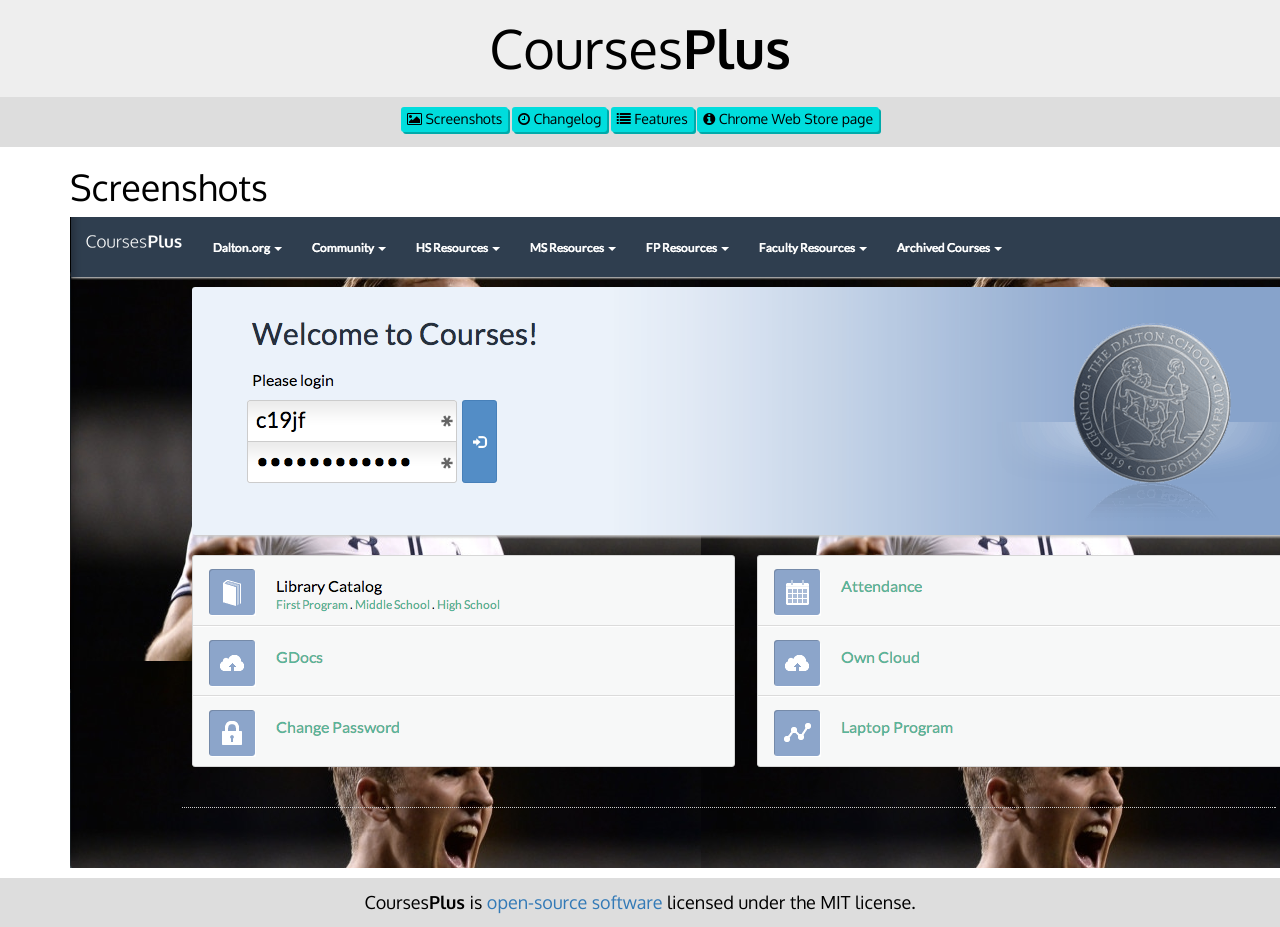
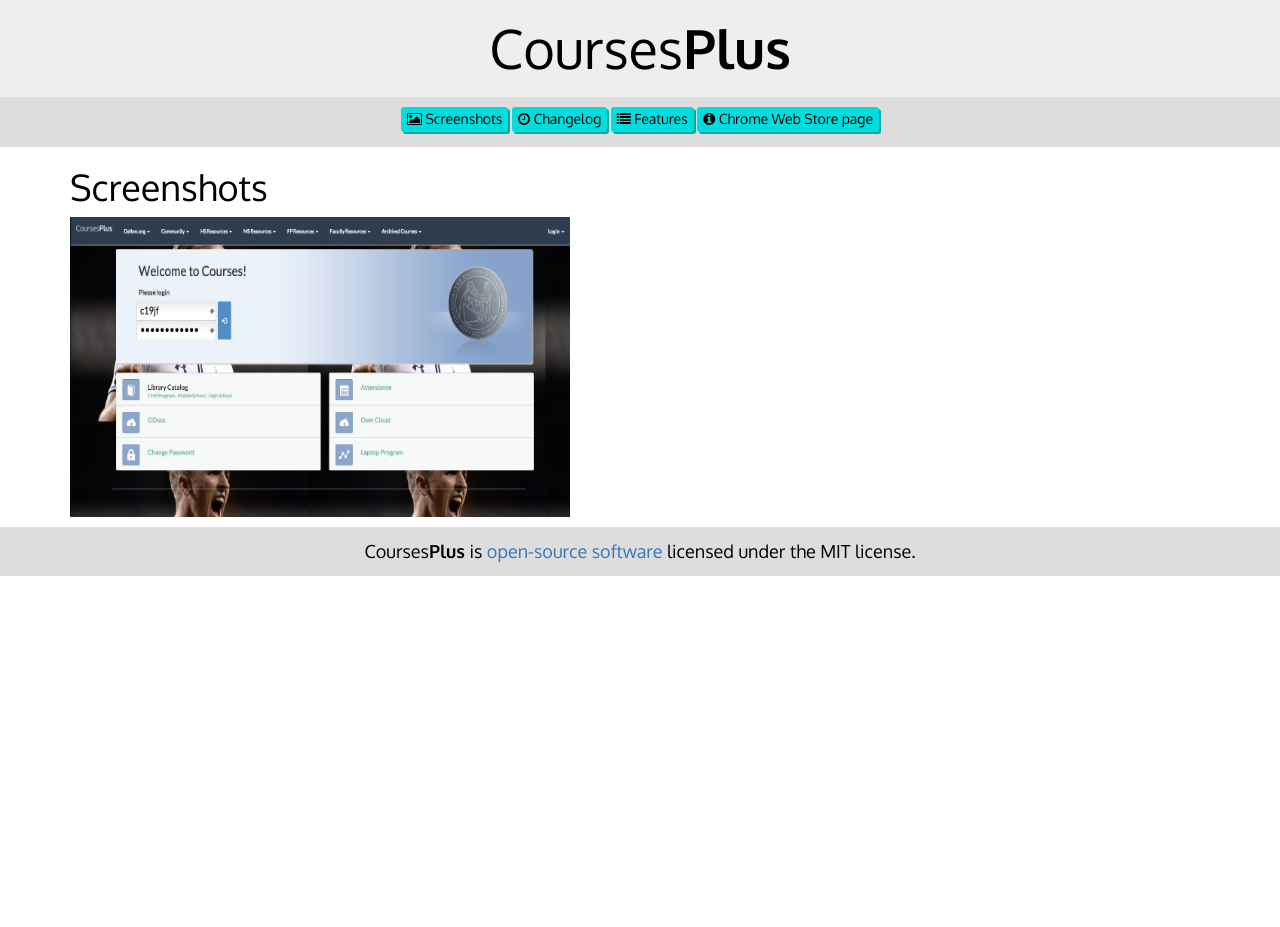
Before and after one commit to CoursesPlus/coursesplus.github.io, a Jekyll site: the page built from screenshots/index.md, in a window 1280 px wide. Built offline with Jekyll 4.4.1, drawn with Linux system fonts in a browser that asks for light colours; after the commit the page ends 900 px from its top, so only the background shows below that.

Commit message:
Make the images smaller

```diff
--- a/screenshots/index.md
+++ b/screenshots/index.md
@@ -6,3 +6,10 @@
 ---
 
 ![Screenshot 1](/img/screenshot1.png)
+
+<style>
+img {
+	width: 500px;
+	height: 300px;
+}
+</style>
```
